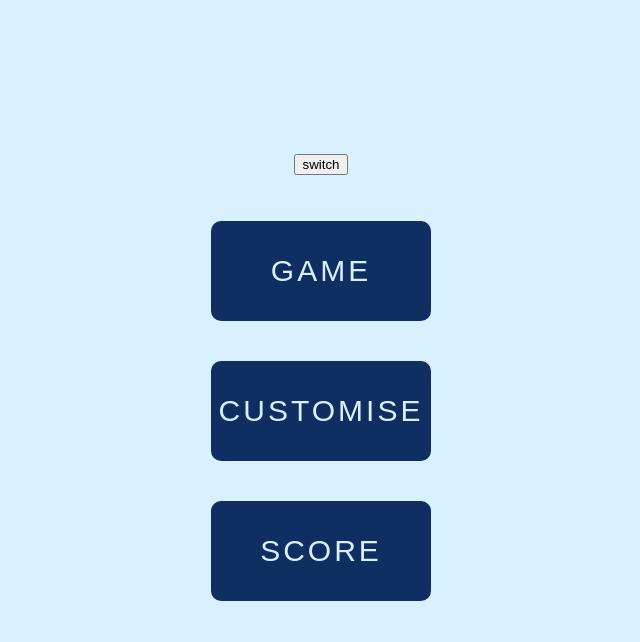
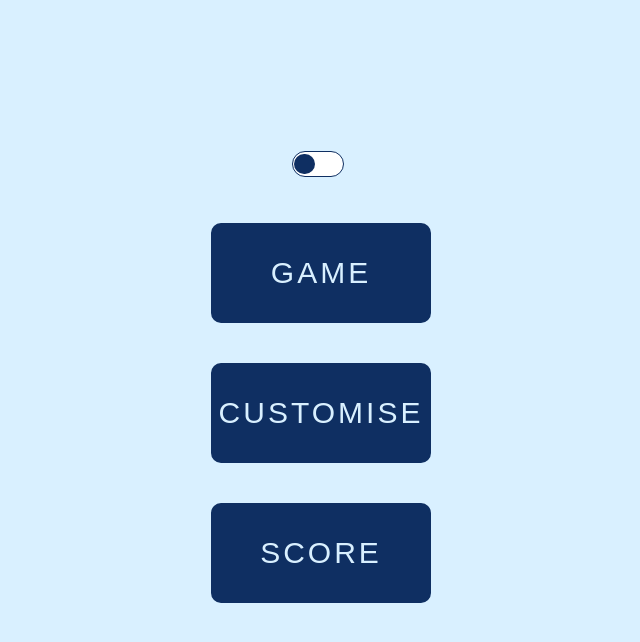
Before and after one commit to matonny/memo, a React (Create React App) app: page / in a window 1280 px wide. Shown: the top 642 px of the page, without its empty margins (319-959 px from the left). Built offline with nearby package versions, Linux system fonts and the light colour scheme.

Commit message:
feat: dark mode toggle

```diff
--- a/src/App.tsx
+++ b/src/App.tsx
@@ -6,21 +6,22 @@ import { Game } from "./components/Game/Game";
 import { Highscores } from "./components/Highscores/Highscores";
 import { LightModeContext } from "./hooks/lightModeContext";
 import { Customise } from "./components/Customise/Customise";
+import { Toggle } from "./components/Toggle/Toggle";
 export const App = () => {
   const [currState, setCurrState] = useState<GameState>("menu");
   const [currLightMode, setCurrLightMode] = useState<"light" | "dark">("light");
+  const [darkMode, setDarkMode] = useState(false);
   console.log(currState);
   return (
     <div className={`${styles.app} ${styles[currLightMode]}`}>
-      <button
-        onClick={() => {
+      <Toggle
+        label="darkModeToggle"
+        onclick={() => {
           currLightMode === "dark"
             ? setCurrLightMode("light")
             : setCurrLightMode("dark");
         }}
-      >
-        switch
-      </button>
+      ></Toggle>
       <LightModeContext.Provider value={currLightMode}>
         {currState === "menu" && <Menu changeState={setCurrState} />}
         {currState === "game" && <Game changeState={setCurrState} />}
--- /dev/null
+++ b/src/components/Toggle/Toggle.module.css
@@ -0,0 +1,48 @@
+.input {
+  opacity: 0;
+  position: absolute;
+  left: -100vw;
+  top: -100vh;
+}
+.input + label {
+  position: relative;
+  display: flex;
+  align-items: center;
+  justify-content: center;
+}
+.input + label::before {
+  content: "";
+  height: 1em;
+  width: 2em;
+  border-radius: 1em;
+  margin-right: 0.25em;
+  border: 1px solid #0f2f62;
+  background-color: white;
+  outline-offset: 3px;
+}
+.input:checked + label::before {
+  border-color: #d9f0ff;
+  background-color: #0f2f62;
+}
+.input:checked:focus + label::before {
+  outline: 2px solid #d9f0ff;
+}
+.input:focus + label::before {
+  outline: 2px solid #0f2f62;
+}
+
+.input + label::after {
+  position: absolute;
+  left: 0.1em;
+  content: "";
+  height: 0.8em;
+  width: 0.8em;
+  border-radius: 1em;
+  margin-right: 0.25em;
+  background-color: #0f2f62;
+  transition: 200ms ease-in-out;
+}
+.input:checked + label::after {
+  transform: translateX(1em);
+  background-color: white;
+}
--- /dev/null
+++ b/src/components/Toggle/Toggle.tsx
@@ -0,0 +1,20 @@
+import styles from "./Toggle.module.css";
+
+type ToggleProps = Readonly<{
+  label: string;
+  onclick: () => void;
+}>;
+
+export const Toggle = ({ label, onclick }: ToggleProps) => {
+  return (
+    <>
+      <input
+        onClick={onclick}
+        className={styles.input}
+        type="checkbox"
+        id={label}
+      ></input>
+      <label htmlFor={label}></label>
+    </>
+  );
+};
```
